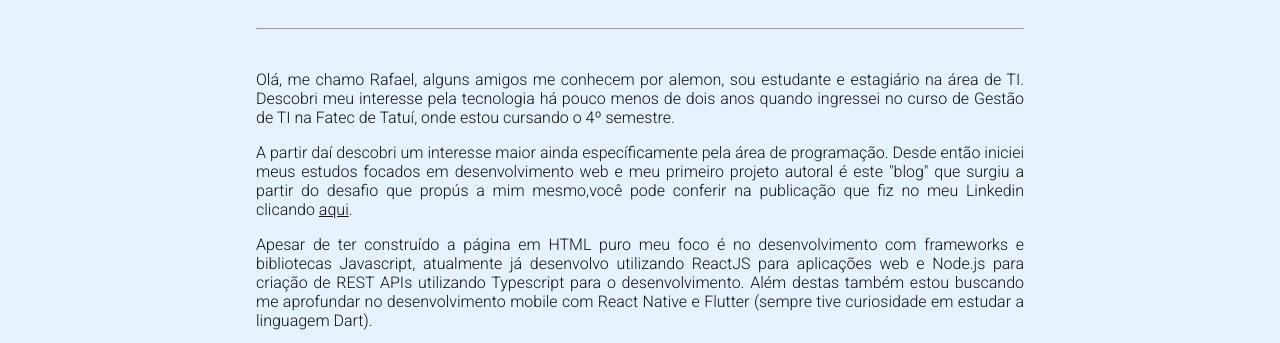
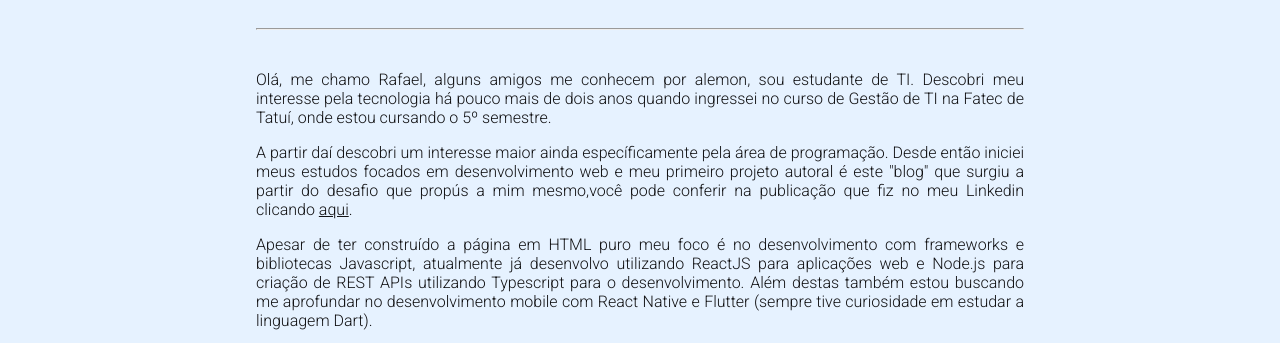
Before and after one commit to alemon-ice/alemon-ice.github.io, a plain HTML site: page pages/about.html in a window 1280 px wide. Shown: the part 412-755 px from the top of the page. Drawn offline with Linux system fonts and the light colour scheme.

Commit message:
Update message

```diff
--- a/pages/about.html
+++ b/pages/about.html
@@ -86,9 +86,9 @@
       <div class="message">
         <p>
           Olá, me chamo Rafael, alguns amigos me conhecem por alemon, sou
-          estudante e estagiário na área de TI. Descobri meu interesse pela
-          tecnologia há pouco menos de dois anos quando ingressei no curso de
-          Gestão de TI na Fatec de Tatuí, onde estou cursando o 4º semestre.
+          estudante de TI. Descobri meu interesse pela
+          tecnologia há pouco mais de dois anos quando ingressei no curso de
+          Gestão de TI na Fatec de Tatuí, onde estou cursando o 5º semestre.
         </p>
         <p>
           A partir daí descobri um interesse maior ainda específicamente pela
```
